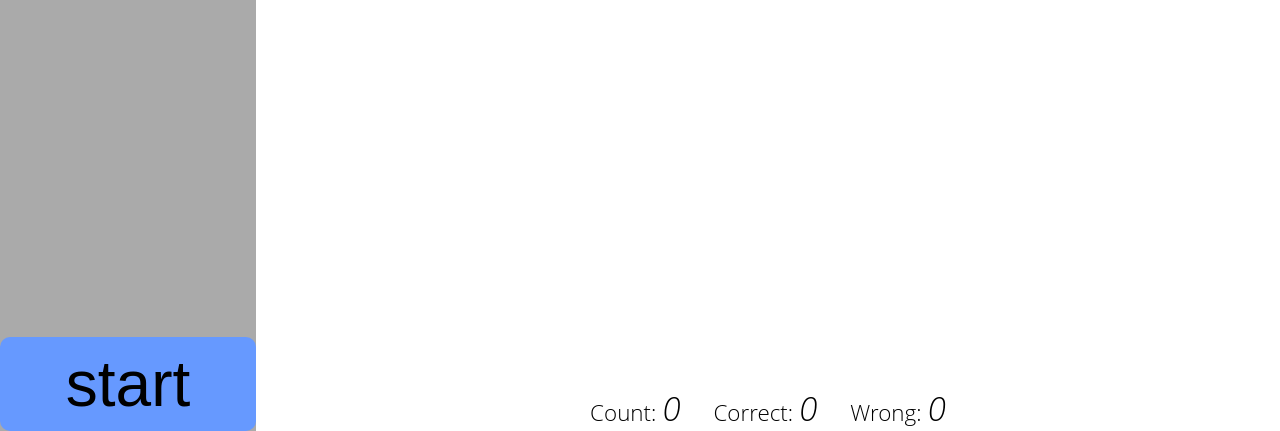
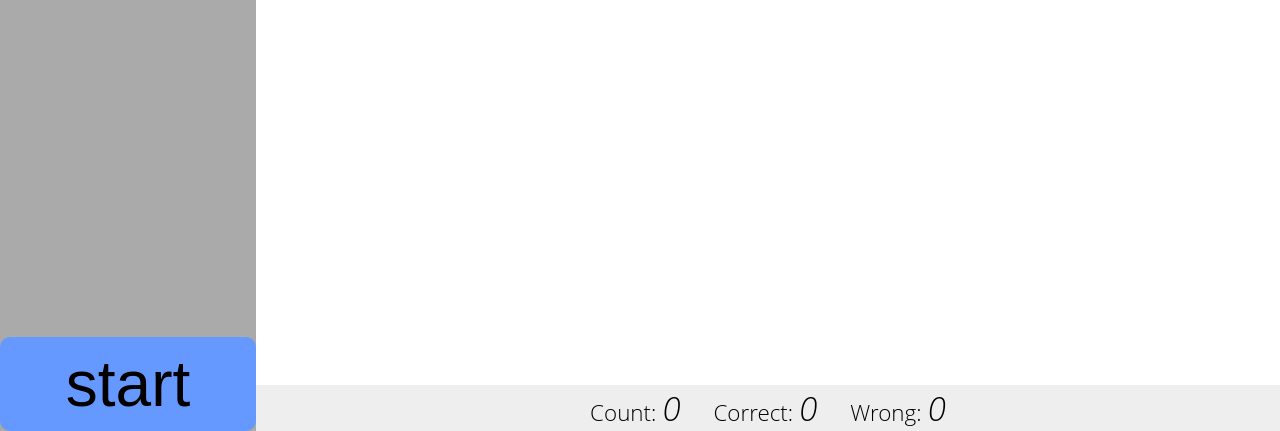
Before and after one commit to coltpini/math-facts, a plain HTML site: page index.html in a window 1280 px wide. Shown: the part 369-800 px from the top of the page. Drawn offline with Linux system fonts and the light colour scheme.

Commit message:
change for score showing up.

```diff
--- a/index.html
+++ b/index.html
@@ -15,13 +15,13 @@
             <div>
                 <span id="clock">1:00</span>
             </div>
-            <section id="score">
-                <span class="count">Count:  <em>0</em></span>
-                <span class="correct">Correct: <em>0</em></span>
-                <span class="wrong">Wrong: <em>0</em></span>
-            </section>
+
         </section>
-
+        <section id="score">
+            <span class="count">Count:  <em>0</em></span>
+            <span class="correct">Correct: <em>0</em></span>
+            <span class="wrong">Wrong: <em>0</em></span>
+        </section>
         <section id="fact">
             <div>
                 <span id="first">_</span> + <span id="second">1</span>
--- a/mathfacts.css
+++ b/mathfacts.css
@@ -75,6 +75,8 @@ body, html {
     width: 80vw;
     text-align: center;
     font-size: 1.4em;
+    background: #eee;
+    z-index: 100;
 }
 #score em {
     font-size: 1.5em;
```
